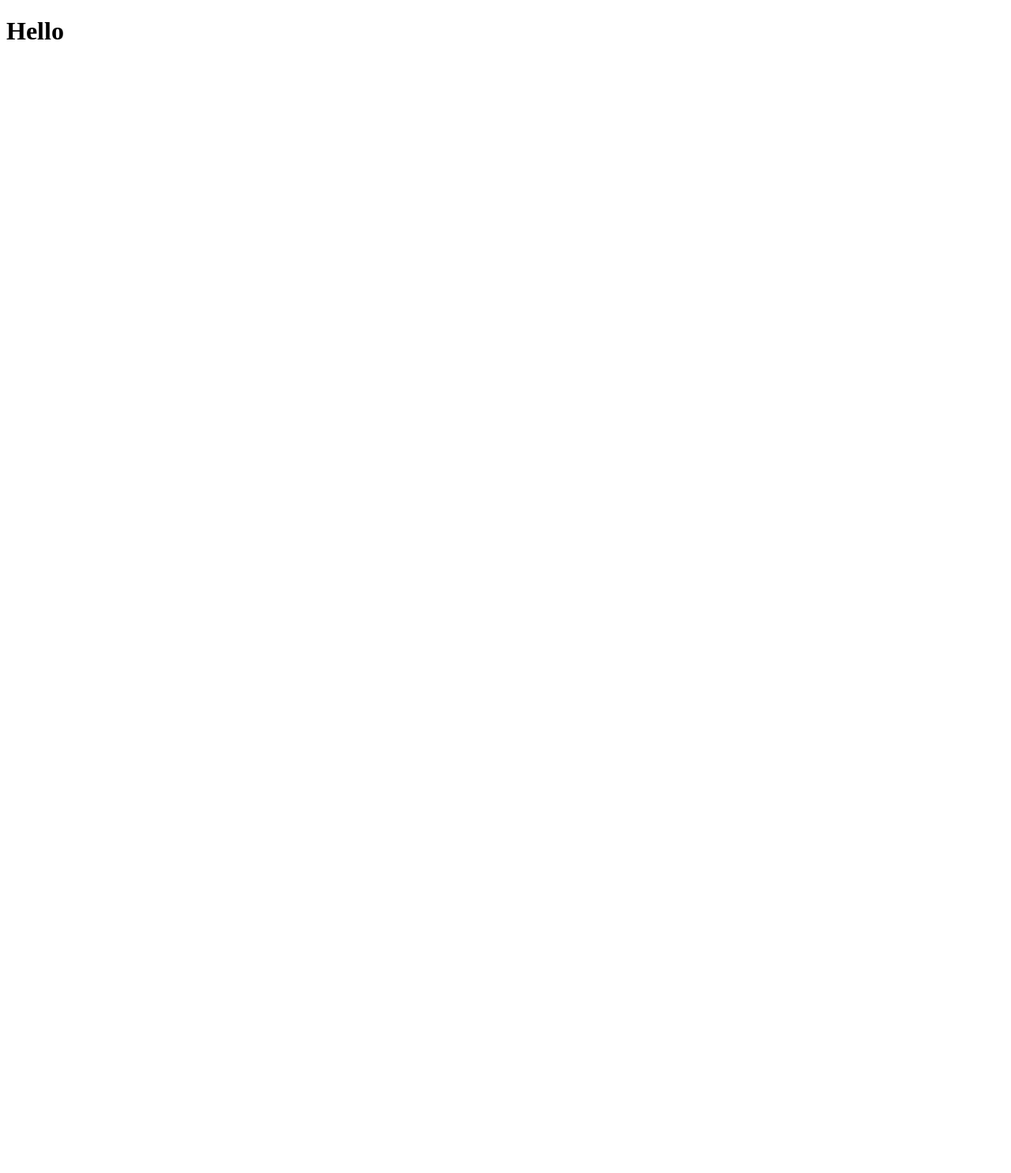
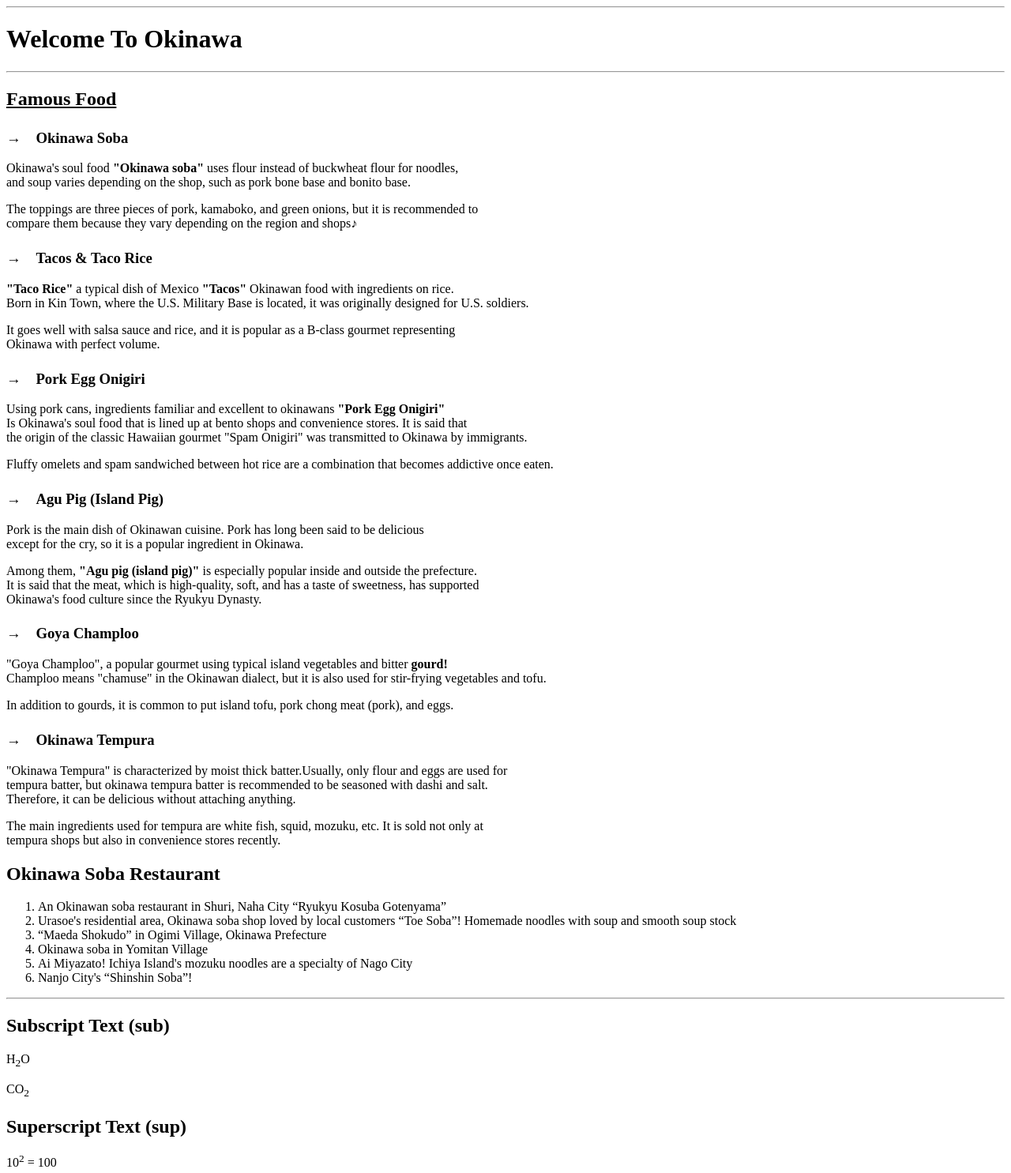
Before and after one commit to DummyDevPro/dummy_one, a plain HTML site: page index.html in a window 1280 px wide. Shown: the whole page at 79% size. Before the commit the page ends 800 px from the top, so only its background shows below. Drawn offline with Linux system fonts and the light colour scheme.

Commit message:
Update index.html

```diff
--- a/index.html
+++ b/index.html
@@ -1,12 +1,101 @@
 <!DOCTYPE html>
 <html lang="en">
+
 <head>
     <meta charset="UTF-8">
     <meta http-equiv="X-UA-Compatible" content="IE=edge">
     <meta name="viewport" content="width=device-width, initial-scale=1.0">
-    <title>Dummy One Project</title>
+    <title>Practice</title>
 </head>
+
 <body>
-    <h1>Hello</h1>
+    <hr>
+    <h1>Welcome To Okinawa</h1>
+    <hr>
+    <h2><ins>Famous Food</ins></h2>
+    <h3>→　Okinawa Soba</h3>
+    <p>
+        Okinawa's soul food <strong>"Okinawa soba"</strong> uses flour instead of buckwheat flour for
+        noodles,<br> and soup varies
+        depending on the shop, such as pork bone base and bonito base.
+    </p>
+    <p>
+        The toppings are three pieces of pork, kamaboko, and green onions, but it is recommended to <br> compare
+        them
+        because they vary depending on the region and shops♪
+    </p>
+    <h3>→　Tacos & Taco Rice</h3>
+    <p>
+        <strong>"Taco Rice"</strong> a typical dish of Mexico <strong>"Tacos"</strong> Okinawan food with
+        ingredients on rice. <br> Born in Kin
+        Town, where the U.S. Military Base is located, it was originally designed for U.S. soldiers.
+    </p>
+    <p>
+        It goes well with salsa sauce and rice, and it is popular as a B-class gourmet representing <br> Okinawa
+        with
+        perfect volume.
+    </p>
+    <h3>→　Pork Egg Onigiri</h3>
+    <p>
+        Using pork cans, ingredients familiar and excellent to okinawans <strong>"Pork Egg Onigiri"</strong> <br> Is
+        Okinawa's
+        soul food that is lined up at bento shops and convenience stores. It is said that <br>the origin of the
+        classic Hawaiian gourmet "Spam Onigiri" was transmitted to Okinawa by immigrants.
+    </p>
+
+    <p>
+        Fluffy omelets and spam sandwiched between hot rice are a combination that becomes addictive once eaten.
+    </p>
+    <h3>
+        →　Agu Pig (Island Pig)
+    </h3>
+    <p>
+        Pork is the main dish of Okinawan cuisine. Pork has long been said to be delicious <br> except for the cry, so
+        it is a popular ingredient in Okinawa.
+    </p>
+    <p>
+        Among them, <strong>"Agu pig (island pig)"</strong> is especially popular inside and outside the prefecture.
+        <br> It is said that
+        the meat, which is high-quality, soft, and has a taste of sweetness, has supported <br> Okinawa's food culture
+        since
+        the Ryukyu Dynasty.
+    </p>
+    <h3>→　Goya Champloo</h3>
+    <p>
+        "Goya Champloo", a popular gourmet using typical island vegetables and bitter <strong>gourd!</strong> <br>
+        Champloo means "chamuse"
+        in the Okinawan dialect, but it is also used for stir-frying vegetables and tofu.
+    </p>
+    <p>
+        In addition to gourds, it is common to put island tofu, pork chong meat (pork), and eggs.
+    </p>
+    <h3>→　Okinawa Tempura</h3>
+    <p>
+        "Okinawa Tempura" is characterized by moist thick batter.Usually, only flour and eggs are used for <br> tempura
+        batter, but okinawa tempura batter is recommended to be seasoned with dashi and salt. <br> Therefore, it can be
+        delicious without attaching anything.
+    </p>
+    <p>
+        The main ingredients used for tempura are white fish, squid, mozuku, etc. It is sold not only at <br> tempura shops
+        but also in convenience stores recently.
+    </p>
+
+    <h2>Okinawa Soba Restaurant</h2>
+    <ol>
+        <li>An Okinawan soba restaurant in Shuri, Naha City “Ryukyu Kosuba Gotenyama”</li>
+        <li>Urasoe's residential area, Okinawa soba shop loved by local customers “Toe Soba”! Homemade noodles with soup and smooth soup stock</li>
+        <li>“Maeda Shokudo” in Ogimi Village, Okinawa Prefecture</li>
+        <li>Okinawa soba in Yomitan Village</li>
+        <li>Ai Miyazato! Ichiya Island's mozuku noodles are a specialty of Nago City</li>
+        <li>Nanjo City's “Shinshin Soba”!</li>
+    </ol>
+
+    <hr>
+    <h2>Subscript Text (sub) </h2>
+    <p>H<sub>2</sub>O</p>
+    <p>CO<sub>2</sub></p>
+    <h2>Superscript Text (sup) </h2>
+    <p>10<sup>2</sup> = 100</p>
 </body>
+
 </html>
```
